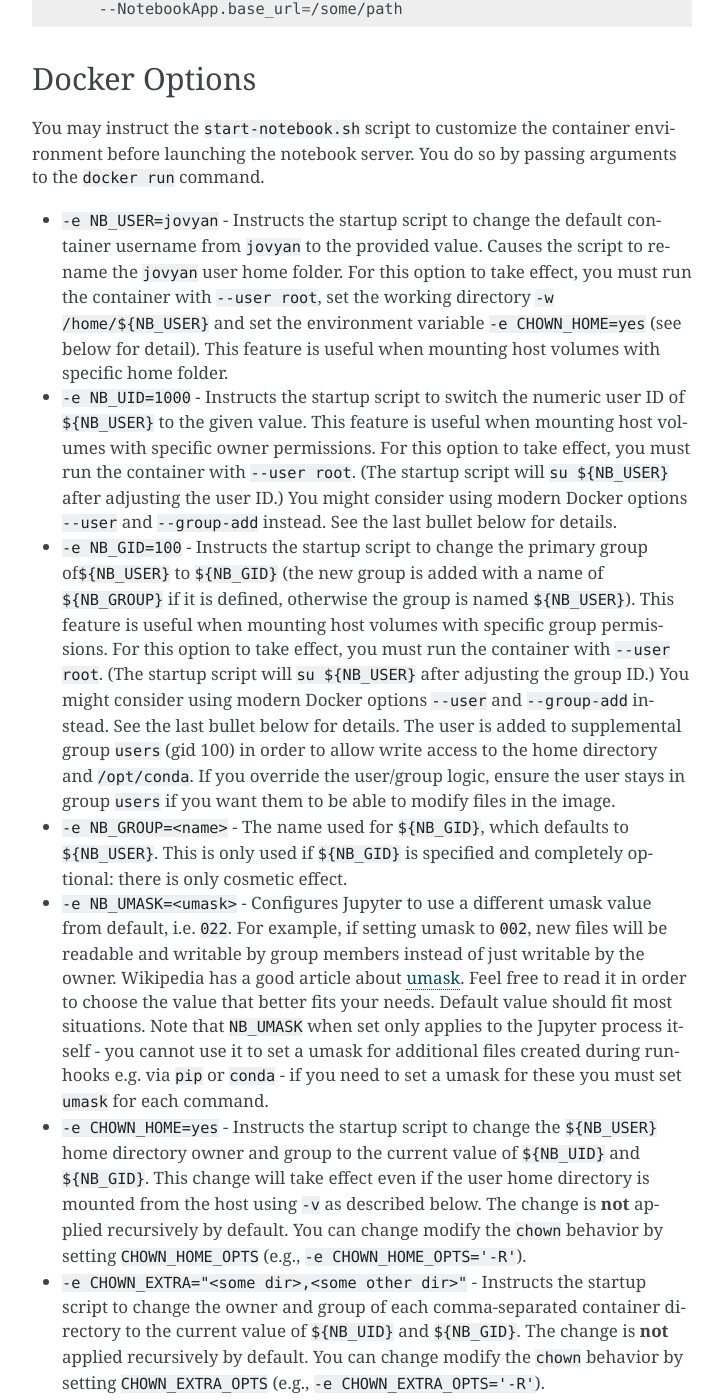
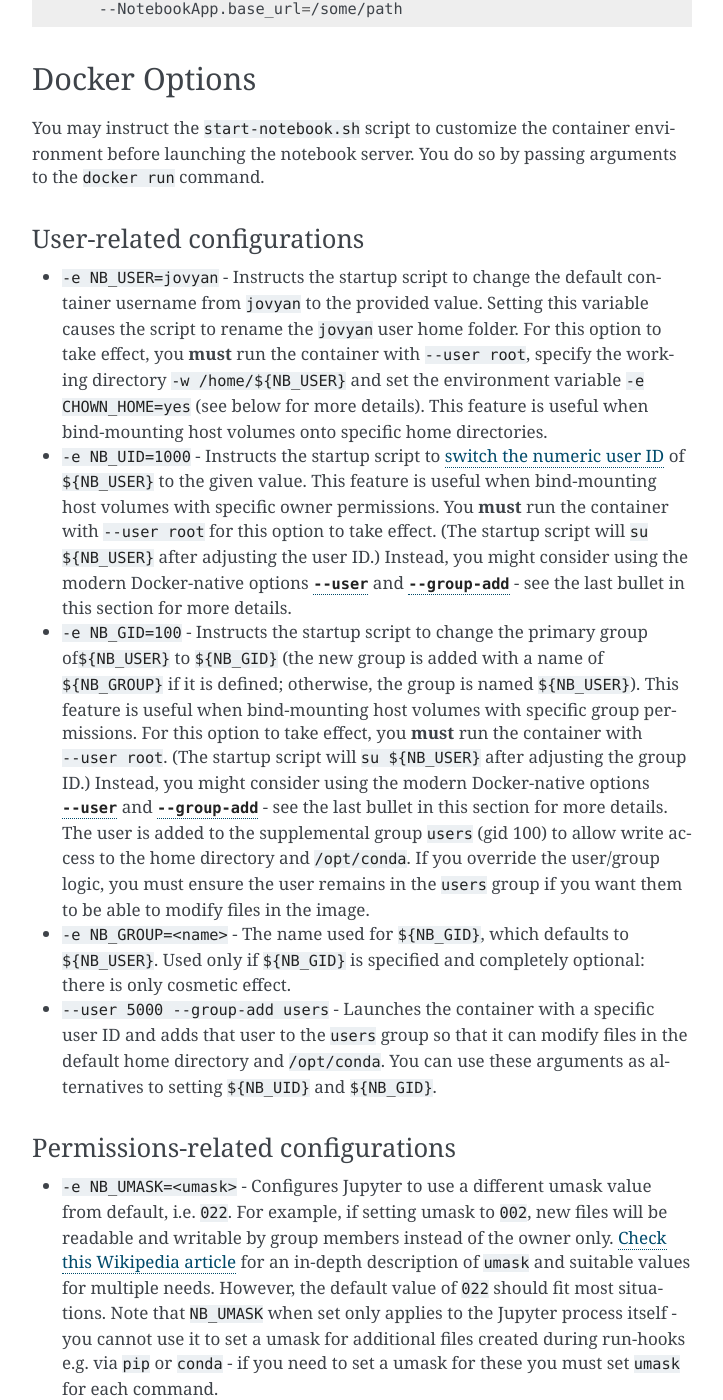
Before and after one commit to jupyter/docker-stacks, a Sphinx documentation site: the page built from docs/using/common.md, in a window 1280 px wide and 1400 px high, scrolled down 749 px. Shown: the whole window, without its empty margins (388-1111 px from the left). Built offline with Sphinx 7.4.7, drawn with Linux system fonts in a browser that asks for light colours; some of the changed text lies outside the part shown.

Commit message:
:memo: Changes to configuration section

````diff
--- a/docs/using/common.md
+++ b/docs/using/common.md
@@ -1,10 +1,10 @@
 # Common Features
 
-A container launched from any Jupyter Docker Stacks image runs a Jupyter Notebook server by default.
+By default, a container launched from any Jupyter Docker Stacks image runs a Jupyter Notebook server.
 The container does so by executing a `start-notebook.sh` script.
-This script configures the internal container environment and then runs `jupyter notebook`, passing it any command line arguments received.
+This script configures the internal container environment and then runs `jupyter notebook`, passing any command line arguments received.
 
-This page describes the options supported by the startup script as well as how to bypass it to run alternative commands.
+This page describes the options supported by the startup script and how to bypass it to run alternative commands.
 
 ## Notebook Options
 
@@ -31,61 +31,69 @@
 the notebook server.
 You do so by passing arguments to the `docker run` command.
 
+### User-related configurations
+
 - `-e NB_USER=jovyan` - Instructs the startup script to change the default container username from `jovyan` to the provided value.
-  Causes the script to rename the `jovyan` user home folder.
-  For this option to take effect, you must run the container with `--user root`, set the working directory `-w /home/${NB_USER}` and set the environment variable `-e CHOWN_HOME=yes` (see below for detail).
-  This feature is useful when mounting host volumes with specific home folder.
-- `-e NB_UID=1000` - Instructs the startup script to switch the numeric user ID of `${NB_USER}` to the given value.
-  This feature is useful when mounting host volumes with specific owner permissions.
-  For this option to take effect, you must run the container with `--user root`.
+  Setting this variable causes the script to rename the `jovyan` user home folder.
+  For this option to take effect, you **must** run the container with `--user root`, specify the working directory `-w /home/${NB_USER}`
+  and set the environment variable `-e CHOWN_HOME=yes` (see below for more details).
+  This feature is useful when bind-mounting host volumes onto specific home directories.
+- `-e NB_UID=1000` - Instructs the startup script to [switch the numeric user ID](https://docs.docker.com/engine/reference/run/#user) of `${NB_USER}` to the given value.
+  This feature is useful when bind-mounting host volumes with specific owner permissions.
+  You **must** run the container with `--user root` for this option to take effect.
   (The startup script will `su ${NB_USER}` after adjusting the user ID.)
-  You might consider using modern Docker options `--user` and `--group-add` instead.
-  See the last bullet below for details.
+  Instead, you might consider using the modern Docker-native options [`--user`](https://docs.docker.com/engine/reference/run/#user) and
+  [`--group-add`](https://docs.docker.com/engine/reference/run/#additional-groups) - see the last bullet in this section for more details.
 - `-e NB_GID=100` - Instructs the startup script to change the primary group of`${NB_USER}` to `${NB_GID}`
-  (the new group is added with a name of `${NB_GROUP}` if it is defined, otherwise the group is named `${NB_USER}`).
-  This feature is useful when mounting host volumes with specific group permissions.
-  For this option to take effect, you must run the container with `--user root`.
+  (the new group is added with a name of `${NB_GROUP}` if it is defined; otherwise, the group is named `${NB_USER}`).
+  This feature is useful when bind-mounting host volumes with specific group permissions.
+  For this option to take effect, you **must** run the container with `--user root`.
   (The startup script will `su ${NB_USER}` after adjusting the group ID.)
-  You might consider using modern Docker options `--user` and `--group-add` instead.
-  See the last bullet below for details.
-  The user is added to supplemental group `users` (gid 100) in order to allow write access to the home directory and `/opt/conda`.
-  If you override the user/group logic, ensure the user stays in group `users` if you want them to be able to modify files in the image.
+  Instead, you might consider using the modern Docker-native options [`--user`](https://docs.docker.com/engine/reference/run/#user) and
+  [`--group-add`](https://docs.docker.com/engine/reference/run/#additional-groups) - see the last bullet in this section for more details.
+  The user is added to the supplemental group `users` (gid 100) to allow write access to the home directory and `/opt/conda`.
+  If you override the user/group logic, you must ensure the user remains in the `users` group if you want them to be able to modify files in the image.
 - `-e NB_GROUP=<name>` - The name used for `${NB_GID}`, which defaults to `${NB_USER}`.
-  This is only used if `${NB_GID}` is specified and completely optional: there is only cosmetic effect.
+  Used only if `${NB_GID}` is specified and completely optional: there is only cosmetic effect.
+- `--user 5000 --group-add users` - Launches the container with a specific user ID and adds that user to the `users` group so that it can modify files in the default home directory and `/opt/conda`.
+  You can use these arguments as alternatives to setting `${NB_UID}` and `${NB_GID}`.
+
+### Permissions-related configurations
+
 - `-e NB_UMASK=<umask>` - Configures Jupyter to use a different umask value from default, i.e. `022`.
-  For example, if setting umask to `002`, new files will be readable and writable by group members instead of just writable by the owner.
-  Wikipedia has a good article about [umask](https://en.wikipedia.org/wiki/Umask).
-  Feel free to read it in order to choose the value that better fits your needs.
-  Default value should fit most situations.
+  For example, if setting umask to `002`, new files will be readable and writable by group members instead of the owner only.
+  [Check this Wikipedia article](https://en.wikipedia.org/wiki/Umask) for an in-depth description of `umask` and suitable values for multiple needs.
+  However, the default value of `022` should fit most situations.
   Note that `NB_UMASK` when set only applies to the Jupyter process itself - you cannot use it to set a umask for additional files created during run-hooks
   e.g. via `pip` or `conda` - if you need to set a umask for these you must set `umask` for each command.
 - `-e CHOWN_HOME=yes` - Instructs the startup script to change the `${NB_USER}` home directory owner and group to the current value of `${NB_UID}` and `${NB_GID}`.
   This change will take effect even if the user home directory is mounted from the host using `-v` as described below.
-  The change is **not** applied recursively by default.
-  You can change modify the `chown` behavior by setting `CHOWN_HOME_OPTS` (e.g., `-e CHOWN_HOME_OPTS='-R'`).
+  Note that the change is **not** applied recursively by default.
+  You can modify the `chown` behavior by setting `CHOWN_HOME_OPTS` (e.g., `-e CHOWN_HOME_OPTS='-R'`).
 - `-e CHOWN_EXTRA="<some dir>,<some other dir>"` - Instructs the startup script to change the owner and group of each comma-separated container directory to the current value of `${NB_UID}` and `${NB_GID}`.
   The change is **not** applied recursively by default.
-  You can change modify the `chown` behavior by setting `CHOWN_EXTRA_OPTS` (e.g., `-e CHOWN_EXTRA_OPTS='-R'`).
+  You can modify the `chown` behavior by setting `CHOWN_EXTRA_OPTS` (e.g., `-e CHOWN_EXTRA_OPTS='-R'`).
 - `-e GRANT_SUDO=yes` - Instructs the startup script to grant the `NB_USER` user passwordless `sudo` capability.
   You do **not** need this option to allow the user to `conda` or `pip` install additional packages.
   This option is useful, however, when you wish to give `${NB_USER}` the ability to install OS packages with `apt` or modify other root-owned files in the container.
-  For this option to take effect, you must run the container with `--user root`.
+  For this option to take effect, you **must** run the container with `--user root`.
   (The `start-notebook.sh` script will `su ${NB_USER}` after adding `${NB_USER}` to sudoers.)
   **You should only enable `sudo` if you trust the user or if the container is running on an isolated host.**
-- `-e GEN_CERT=yes` - Instructs the startup script to generates a self-signed SSL certificate and configure Jupyter Notebook to use it to accept encrypted HTTPS connections.
+
+### Additional runtime configurations
+
+- `-e GEN_CERT=yes` - Instructs the startup script to generate a self-signed SSL certificate and configure Jupyter Notebook to use it to accept encrypted HTTPS connections.
 - `-e DOCKER_STACKS_JUPYTER_CMD=<jupyter command>` - Instructs the startup script to run `jupyter ${DOCKER_STACKS_JUPYTER_CMD}` instead of the default `jupyter lab` command.
-  See [Switching back to classic notebook or using a different startup command][switch_back] for available options.
-  Useful in container orchestration environments where setting environment variables is easier than change command line parameters.
+  See [Switching back to the classic notebook or using a different startup command][switch_back] for available options.
+  This setting is helpful in container orchestration environments where setting environment variables is more straightforward than changing command line parameters.
 - `-e RESTARTABLE=yes` - Runs Jupyter in a loop so that quitting Jupyter does not cause the container to exit.
-  This may be useful when you need to install extensions that require restarting Jupyter.
-- `-v /some/host/folder/for/work:/home/jovyan/work` - Mounts a host machine directory as folder in the container.
-  Useful when you want to preserve notebooks and other work even after the container is destroyed.
+  This may be useful when installing extensions that require restarting Jupyter.
+- `-v /some/host/folder/for/work:/home/jovyan/work` - Mounts a host machine directory as a folder in the container.
+  This configuration is useful for preserving notebooks and other work even after the container is destroyed.
   **You must grant the within-container notebook user or group (`NB_UID` or `NB_GID`) write access to the host directory (e.g., `sudo chown 1000 /some/host/folder/for/work`).**
-- `--user 5000 --group-add users` - Launches the container with a specific user ID and adds that user to the `users` group so that it can modify files in the default home directory and `/opt/conda`.
-  You can use these arguments as alternatives to setting `${NB_UID}` and `${NB_GID}`.
 - `-e JUPYTER_ENV_VARS_TO_UNSET=ADMIN_SECRET_1,ADMIN_SECRET_2` - Unsets specified environment variables in the default startup script.
-  The variables are unset after the hooks have executed but before the command provided to the startup script runs.
-- `-e NOTEBOOK_ARGS="--log-level='DEBUG' --dev-mode"` - Adds custom options to launch `jupyter lab` or `jupyter notebook`. This way any option, supported by `jupyter` could be used by the user.
+  The variables are unset after the hooks have been executed but before the command provided to the startup script runs.
+- `-e NOTEBOOK_ARGS="--log-level='DEBUG' --dev-mode"` - Adds custom options to launch `jupyter lab` or `jupyter notebook`. This way, the user could use any option supported by `jupyter`.
 
 ## Startup Hooks
 
@@ -134,10 +142,10 @@
 
 ## Alternative Commands
 
-### Switching back to classic notebook or using a different startup command
+### Switching back to the classic notebook or using a different startup command
 
-JupyterLab built on top of Jupyter Server is now the default for all images of the stack.
-However, it is still possible to switch back to the classic notebook or to use a different startup command.
+JupyterLab built on top of Jupyter Server is now the default for all the images of the stack.
+However, it is still possible to switch back to the classic notebook or use a different startup command.
 This can be done by setting the environment variable `DOCKER_STACKS_JUPYTER_CMD` at container startup.
 The table below shows some options.
 
@@ -223,7 +231,7 @@
 ### Using alternative channels
 
 Conda is configured by default to use only the [`conda-forge`](https://anaconda.org/conda-forge) channel.
-However, alternative channels can be used either one shot by overwriting the default channel in the installation command or by configuring `mamba` to use different channels.
+However, alternative channels can be used either one-shot by overwriting the default channel in the installation command or by configuring `mamba` to use different channels.
 The examples below show how to use the [anaconda default channels](https://repo.anaconda.com/pkgs/main) instead of `conda-forge` to install packages.
 
 ```bash
````
Also changed, not shown: other parts of docs/using/common.md (+3 -3 lines).
